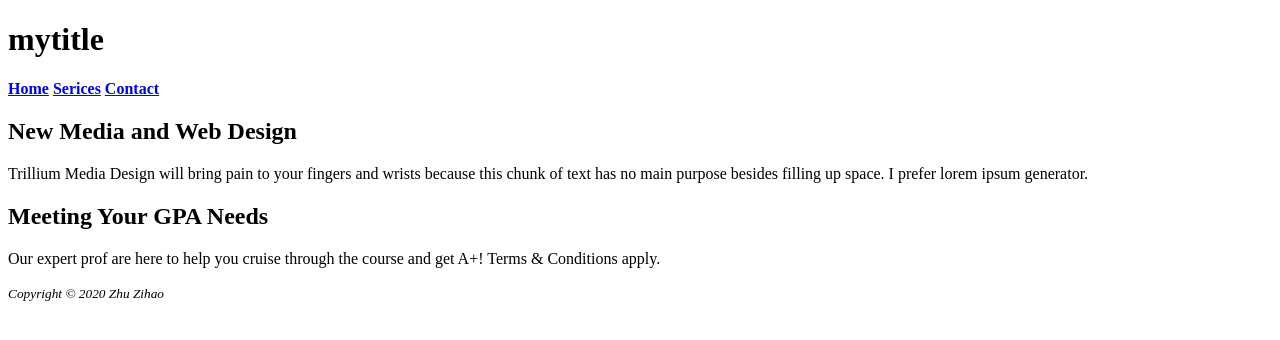
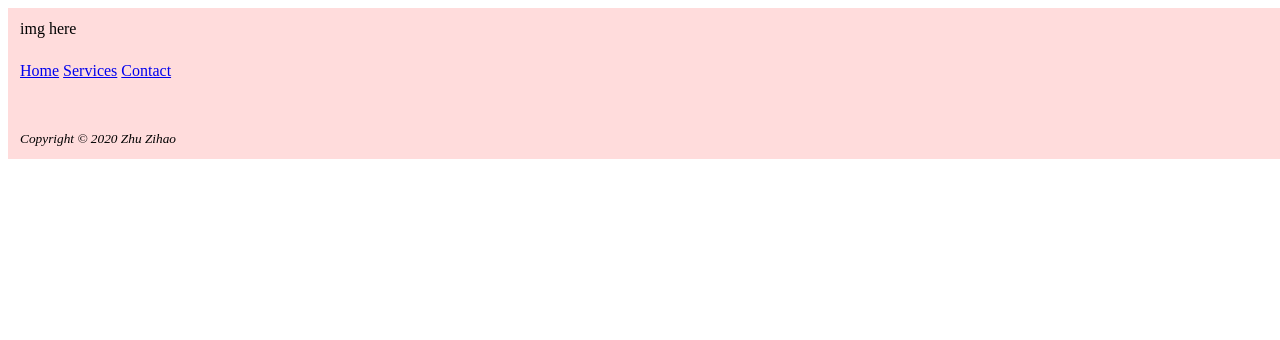
Before and after one commit to azzhexperiment/EE4717, a PHP site: page /View/index.php in a window 1280 px wide. Shown: the top 340 px of the page. Run offline with PHP 8.4, Linux system fonts and the light colour scheme; some libraries are stand-ins or nearby versions.

Commit message:
:lipstick: Update scss styles

```diff
--- a/View/index.php
+++ b/View/index.php
@@ -11,42 +11,46 @@
 
 	<!-- Styles -->
 	<link rel="stylesheet" href="/assets/css/grid.css">
+
+	<!-- Scripts -->
 </head>
 
 <body>
-	<!-- Nav bar -->
+	<div class="container">
+
+		<!-- Header -->
 		<header>
-		<h1><?php print('mytitle') ?></h1>
+			<div class="row">
+				<div class="col-12">img here</div>
+			</div>
 		</header>
 
+		<!-- Navigation -->
 		<nav>
-		<b>
+			<div class="row">
+				<div class="col-12">
 					<a href="index.html">Home</a>
-			<a href="services.html">Serices</a>
+					<a href="services.html">Services</a>
 					<a href="contact.html">Contact</a>
-		</b>
+				</div>
+			</div>
 		</nav>
 
-	<div>
-		<h2>New Media and Web Design</h2>
-		<p>Trillium Media Design will bring pain to your fingers and wrists
-			because this chunk of text has no main purpose besides filling up
-			space. I prefer lorem ipsum generator.</p>
-
-		<h2>Meeting Your GPA Needs</h2>
-		<p>Our expert prof are here to help you cruise through the course and
-			get A+! Terms & Conditions apply.</p>
+		<!-- Main content -->
+		<div class="row">
+			<div class="col-12" id="main"></div>
 		</div>
 
 		<!-- Footer -->
 		<footer>
+			<div class="row">
+				<div class="col-12">
 					<small><i>Copyright &copy; 2020 Zhu Zihao</i></small>
+				</div>
+			</div>
 		</footer>
 
-	<!-- Scripts -->
-	<script>
-
-	</script>
+	</div>
 </body>
 
 </html>
--- a/assets/css/grid.css
+++ b/assets/css/grid.css
@@ -1,156 +1,43 @@
-@media screen and (min-width:64em) {
-	.grid-1,
-	.grid-1-1,
-	.grid-1-12,
-	.grid-1-2,
-	.grid-1-24,
-	.grid-1-3,
-	.grid-1-4,
-	.grid-1-5,
-	.grid-1-6,
-	.grid-1-8,
-	.grid-10-24,
-	.grid-11-12,
-	.grid-11-24,
-	.grid-12-24,
-	.grid-13-24,
-	.grid-14-24,
-	.grid-15-24,
-	.grid-16-24,
-	.grid-17-24,
-	.grid-18-24,
-	.grid-19-24,
-	.grid-2-24,
-	.grid-2-3,
-	.grid-2-5,
-	.grid-20-24,
-	.grid-21-24,
-	.grid-22-24,
-	.grid-23-24,
-	.grid-24-24,
-	.grid-3-24,
-	.grid-3-4,
-	.grid-3-5,
-	.grid-3-8,
-	.grid-4-24,
-	.grid-4-5,
-	.grid-5-12,
-	.grid-5-24,
-	.grid-5-5,
-	.grid-5-6,
-	.grid-5-8,
-	.grid-6-24,
-	.grid-7-12,
-	.grid-7-24,
-	.grid-7-8,
-	.grid-8-24,
-	.grid-9-24 {
-		display: inline-block;
-		letter-spacing: normal;
-		word-spacing: normal;
-		vertical-align: top;
-		text-rendering: auto
-	}
-	.grid-1-24 {
-		width: 4.1667%
-	}
-	.grid-1-12,
-	.grid-2-24 {
-		width: 8.3333%
-	}
-	.grid-1-8,
-	.grid-3-24 {
-		width: 12.5%
-	}
-	.grid-1-6,
-	.grid-4-24 {
-		width: 16.6667%
-	}
-	.grid-1-5 {
-		width: 20%
-	}
-	.grid-5-24 {
-		width: 20.8333%
-	}
-	.grid-1-4,
-	.grid-6-24 {
-		width: 25%
-	}
-	.grid-7-24 {
-		width: 29.1667%
-	}
-	.grid-1-3,
-	.grid-8-24 {
-		width: 33.3333%
-	}
-	.grid-3-8,
-	.grid-9-24 {
-		width: 37.5%
-	}
-	.grid-2-5 {
-		width: 40%
-	}
-	.grid-10-24,
-	.grid-5-12 {
-		width: 41.6667%
-	}
-	.grid-11-24 {
-		width: 45.8333%
-	}
-	.grid-1-2,
-	.grid-12-24 {
-		width: 50%
-	}
-	.grid-13-24 {
-		width: 54.1667%
-	}
-	.grid-14-24,
-	.grid-7-12 {
-		width: 58.3333%
-	}
-	.grid-3-5 {
-		width: 60%
-	}
-	.grid-15-24,
-	.grid-5-8 {
-		width: 62.5%
-	}
-	.grid-16-24,
-	.grid-2-3 {
-		width: 66.6667%
-	}
-	.grid-17-24 {
-		width: 70.8333%
-	}
-	.grid-18-24,
-	.grid-3-4 {
-		width: 75%
-	}
-	.grid-19-24 {
-		width: 79.1667%
-	}
-	.grid-4-5 {
-		width: 80%
-	}
-	.grid-20-24,
-	.grid-5-6 {
-		width: 83.3333%
-	}
-	.grid-21-24,
-	.grid-7-8 {
-		width: 87.5%
-	}
-	.grid-11-12,
-	.grid-22-24 {
-		width: 91.6667%
-	}
-	.grid-23-24 {
-		width: 95.8333%
-	}
-	.grid-1,
-	.grid-1-1,
-	.grid-24-24,
-	.grid-5-5 {
-		width: 100%
-	}
+.grid-container {
+	width: 100%;
+	max-width: 1200px;
 }
+
+/* Clearfix */
+.row:before, .row:after {
+	content:"";
+	display: table ;
+	clear:both;
+}
+
+[class*='col-'] {
+	float: left;
+	min-height: 1px;
+	padding: 12px;
+	background-color: #FFDCDC;
+}
+
+.col-1  { width: 8.33%;  }
+.col-2  { width: 16.66%; }
+.col-3  { width: 25%;    }
+.col-4  { width: 33.33%; }
+.col-5  { width: 41.66%; }
+.col-6  { width: 50%;    }
+.col-7  { width: 58.33%; }
+.col-8  { width: 66.66%; }
+.col-9  { width: 75%;    }
+.col-10 { width: 83.33%; }
+.col-11 { width: 91.66%; }
+.col-12 { width: 100%;   }
+
+.outline, .outline * {
+	outline: 1px solid #F6A1A1;
+}
+
+[class*='col-'] > p {
+	background-color: #FFC2C2;
+	padding: 0;
+	margin: 0;
+	text-align: center;
+	color: white;
+}
--- /dev/null
+++ b/assets/scss/grid/_index.scss
@@ -0,0 +1 @@
+@use 'grid';
--- /dev/null
+++ b/assets/scss/grid/grid.scss
@@ -0,0 +1,36 @@
+@use '../snippets/clearfix';
+
+$columns: 12; // Number of columns in the grid system
+
+.container {
+	display: flex;
+	flex-wrap: wrap;
+	margin: 0 auto;
+	max-width: 1200px;
+}
+
+@for $width from 1 through $columns {
+	.col-#{$width} {
+		flex-basis: $width / $columns * 100%;
+	}
+}
+
+[class*='col-'] {
+	background-color: #FFDCDC;
+	float: left;
+	min-height: 1px;
+	padding: 12px; // Maybe 16 might be better
+}
+
+[class*='col-'] > p {
+	background-color: #FFC2C2;
+	padding: 0;
+	margin: 0;
+	text-align: center;
+	color: white;
+}
+
+// Demo
+.outline, .outline * {
+	outline: 1px solid #F6A1A1;
+}
--- /dev/null
+++ b/assets/scss/snippets/_clearfix.scss
@@ -0,0 +1,5 @@
+.row:before, .row:after {
+	content:"";
+	display: table ;
+	clear:both;
+}
--- /dev/null
+++ b/assets/scss/style.scss
@@ -0,0 +1 @@
+@use 'grid';
--- a/package.json
+++ b/package.json
@@ -4,10 +4,12 @@
 	"description": "Group project for EE4717 Web Application Design",
 	"main": "index.php",
 	"dependencies": {
-		"standard": "^14.3.4",
+		"standard": "^14.3.4"
+	},
+	"devDependencies": {
+		"sass": "^1.26.11",
 		"webpack": "^4.44.2"
 	},
-	"devDependencies": {},
 	"scripts": {
 		"test": "echo \"Error: no test specified\" && exit 1"
 	},
```
Also changed, not shown: package-lock.json. Lines whose indentation alone changed are shown as unchanged.
